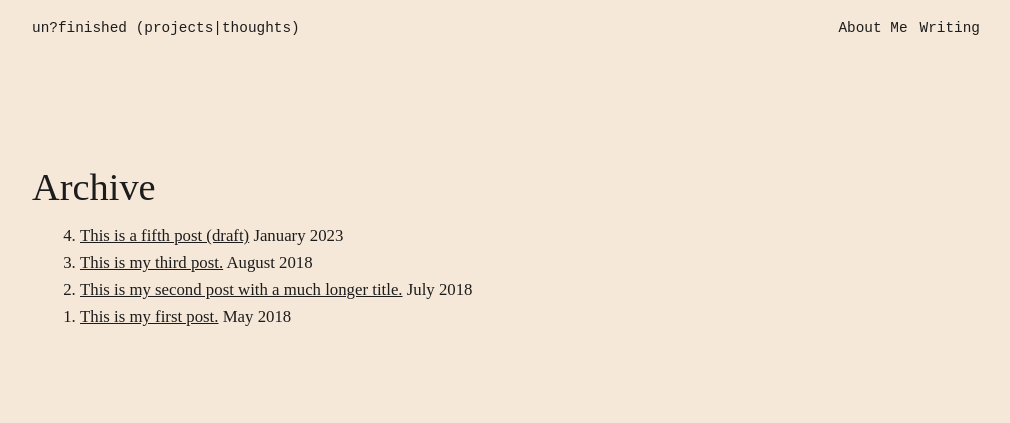
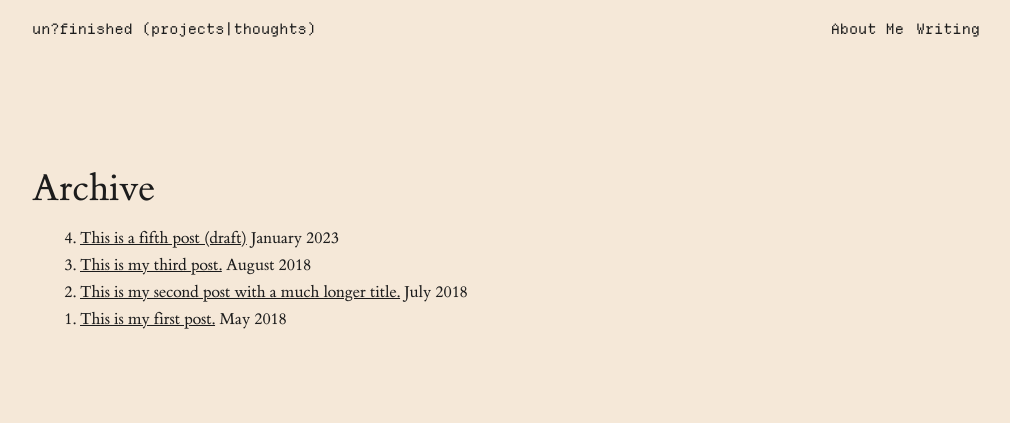
Before and after one commit to LasseMay/unfinished-projects, an Eleventy site: page content/blog.njk in a window 1280 px wide. Shown: the whole page, without its empty margins (208-1218 px from the left). Built offline with nearby package versions, Linux system fonts and the light colour scheme; Eleventy itself is replaced by a stand-in of ours; files that its build step writes are made by us from their sources; the site is published under a folder, as on GitHub Pages, so addresses that start at the root find nothing; what eleventy-plugin-bibtex would draw is missing.

Commit message:
relative specification of fonts

```diff
--- a/public/css/index.css
+++ b/public/css/index.css
@@ -19,8 +19,8 @@
 */
 @font-face {
     font-family: 'Departure Mono';
-    src: url('/fonts/departure/DepartureMono-Regular.woff2') format('woff2'),
-         url('/fonts/departure/DepartureMono-Regular.woff') format('woff');
+    src: url('../fonts/departure/DepartureMono-Regular.woff2') format('woff2'),
+         url('../fonts/departure/DepartureMono-Regular.woff') format('woff');
     font-weight: normal;
     font-style: normal;
 }
@@ -34,7 +34,7 @@
 
 @font-face {
     font-family: "et-book";
-    src: url("/fonts/et-book/et-book-roman-line-figures/et-book-roman-line-figures.woff") format("woff");
+    src: url("../fonts/et-book/et-book-roman-line-figures/et-book-roman-line-figures.woff") format("woff");
     font-weight: normal;
     font-style: normal;
     font-display: swap;
@@ -42,7 +42,7 @@
 
 @font-face {
     font-family: "et-book";
-    src: url("/fonts/et-book/et-book-display-italic-old-style-figures/et-book-display-italic-old-style-figures.woff") format("woff");
+    src: url("../fonts/et-book/et-book-display-italic-old-style-figures/et-book-display-italic-old-style-figures.woff") format("woff");
     font-weight: normal;
     font-style: italic;
     font-display: swap;
@@ -50,7 +50,7 @@
 
 @font-face {
     font-family: "et-book";
-    src: url("/fonts/et-book/et-book-bold-line-figures/et-book-bold-line-figures.woff") format("woff");
+    src: url("../fonts/et-book/et-book-bold-line-figures/et-book-bold-line-figures.woff") format("woff");
     font-weight: bold;
     font-style: normal;
     font-display: swap;
@@ -58,7 +58,7 @@
 
 @font-face {
     font-family: "et-book-roman-old-style";
-    src: url("/fonts/et-book/et-book-roman-old-style-figures/et-book-roman-old-style-figures.woff") format("woff");
+    src: url("../fonts/et-book/et-book-roman-old-style-figures/et-book-roman-old-style-figures.woff") format("woff");
     font-weight: normal;
     font-style: normal;
     font-display: swap;
```
